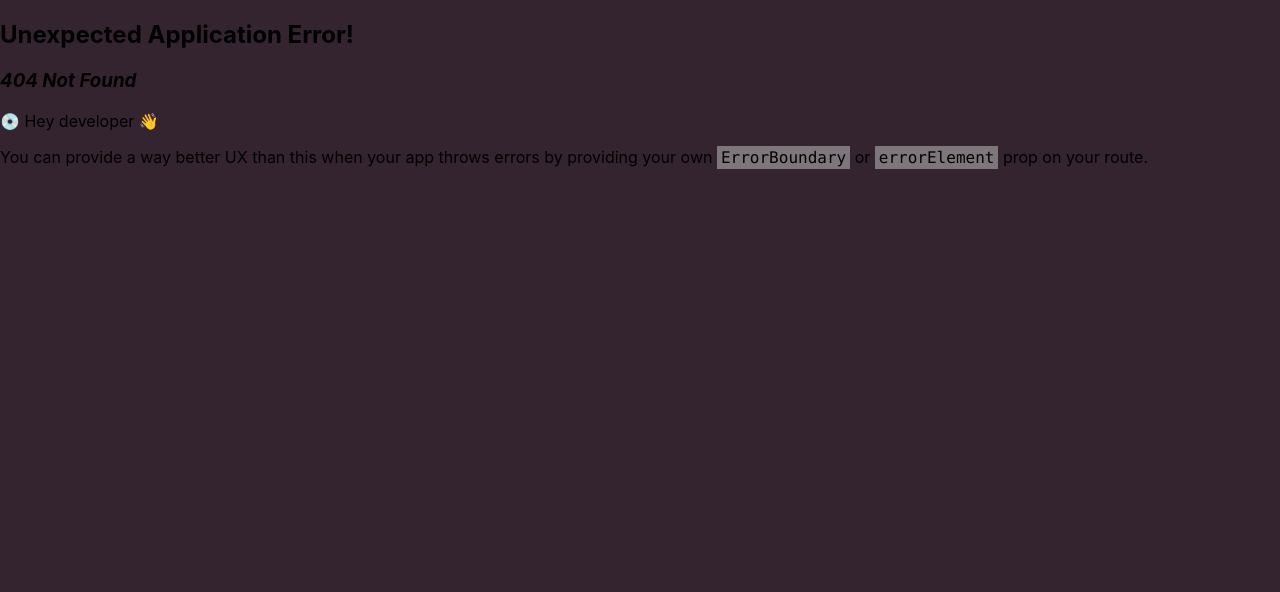
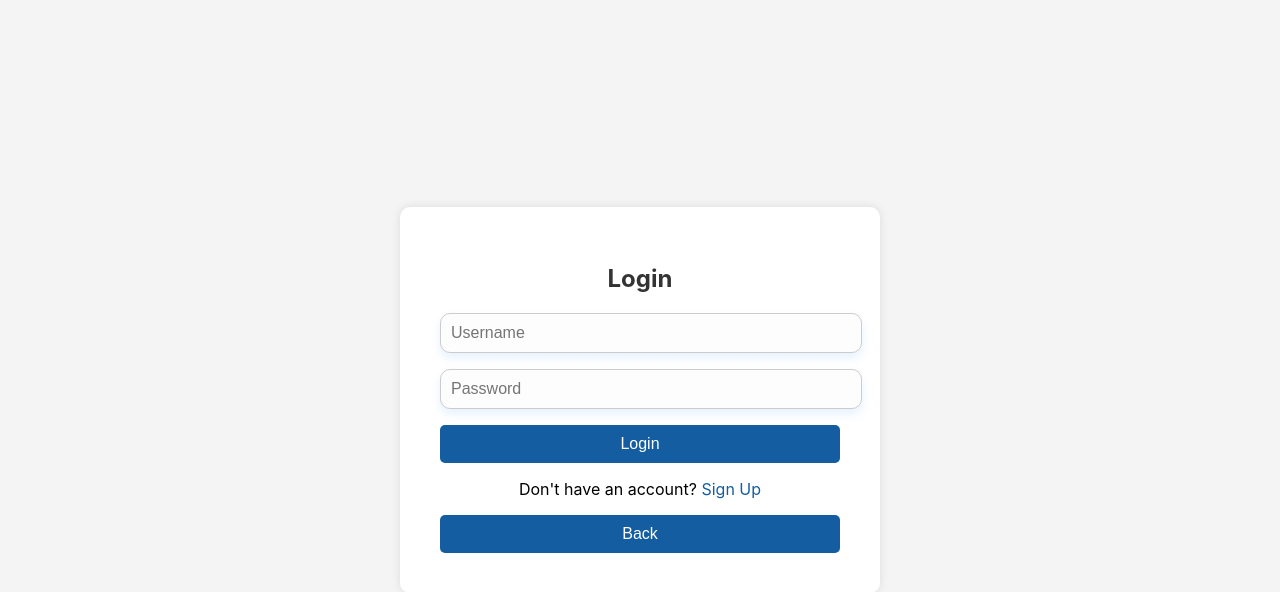
Before and after one commit to joygloria662/TibaCare-Hospital-Management-System, a React (Create React App) app in the folder client/: page /login in a window 1280 px wide. Before the commit this address had no page. Shown: the top 592 px of the page. Built offline with nearby package versions, Linux system fonts and the light colour scheme; no server answers.

Commit message:
Working login and signup pages

```diff
--- a/client/src/components/Login.js
+++ b/client/src/components/Login.js
@@ -0,0 +1,114 @@
+import { Link, useNavigate} from "react-router-dom";
+import React, { useState, useEffect } from "react";
+import { useFormik } from "formik";
+import * as yup from 'yup';
+
+
+
+function Login() {
+    const [loading, setLoading] = useState(false);
+    const [message, setMessage] = useState('');
+    const [users, setUsers] = useState(null);
+    const navigate = useNavigate();
+
+    useEffect(() => {
+        fetch(``)
+            .then((resp) => resp.json())
+            .then((data) => setUsers(data));
+    }, []);
+
+    const loginSchema = yup.object().shape({
+        username: yup.string().required('Username is required'),
+        password: yup.string().required('Username is required')
+    });
+
+    const { values, errors, touched, isSubmitting, handleChange, handleBlur, handleSubmit } = useFormik({
+        initialValues: {
+            username: "",
+            password: "",
+        },
+        validationSchema: loginSchema,
+        onSubmit: async (values) => {
+            setLoading(true);
+            try {
+                const authenticated = users.find(
+                    (user) =>
+                        user.username === values.username &&
+                        user.password === values.password
+                );
+
+                if (authenticated) {
+                    setMessage("Login Successful")
+
+                    if (authenticated.role === 'Doctor'){
+                        navigate('/doctordashboard');
+                    }else if(authenticated.role === "Patient") {
+                        navigate('/patientdashboard');
+                    }
+                } else {
+                    setMessage("Invalid username or password")
+                }
+            } catch (error) {
+                setMessage("An error occurred during logging in")
+            } finally {
+                setLoading(false)
+            }
+        }
+    });
+
+    useEffect(() => {
+        if (message) {
+            const timer = setTimeout(() => setMessage(''), 5000);
+            return () => clearTimeout(timer);
+        }
+    }, [message]);
+
+    const handleGoBack = () => {
+        window.history.back();
+    };
+
+    return (
+        <div className="login-container">
+            <div className="login">
+                <h1>Login</h1>
+                <form onSubmit={handleSubmit}>
+                    <input
+                        type="text"
+                        placeholder="Username"
+                        name="username"
+                        value={values.username}
+                        onChange={handleChange}
+                        onBlur={handleBlur}
+                        className={errors.username && touched.username ? "inputError" : ""}
+                    />
+                    {errors.username && touched.username && <p className="errors">{errors.username}</p>}
+
+                    <input
+                        type="password"
+                        placeholder="Password"
+                        name="password"
+                        value={values.password}
+                        onChange={handleChange}
+                        onBlur={handleBlur}
+                        className={errors.password && touched.password ? "inputError" : ""}
+                    />
+                    {errors.password && touched.password && <p className="errors">{errors.password}</p>}
+
+                    <button type="submit" disabled={isSubmitting || loading}>
+                        {loading ? 'Logging in...' : 'Login'}
+                    </button>
+                </form>
+
+                {message && <p className="responseMessage">{message}</p>}
+
+                <p>
+                    Don't have an account? <Link to="/signup">Sign Up</Link>
+                </p>
+                <button onClick={handleGoBack}>Back</button>
+            </div>
+        </div>
+    );
+}
+
+
+export default Login;
--- a/client/src/components/Routes.js
+++ b/client/src/components/Routes.js
@@ -1,6 +1,7 @@
 import React from "react";
 import App from "./App";
 import Signup from "./Signup";
+import Login from "./Login";
 
 const routes = [
     {
@@ -10,6 +11,10 @@ const routes = [
     {
         path: '/signup',
         element: <Signup />
+    },
+    {
+        path: '/login',
+        element: <Login />
     }
 ]
 
--- a/client/src/components/Signup.js
+++ b/client/src/components/Signup.js
@@ -1,8 +1,12 @@
-import React, { act } from "react";
+import React, { useEffect, useState } from "react";
 import { useFormik } from 'formik';
 import * as yup from 'yup';
+import { Link } from "react-router-dom";
 
 function Signup() {
+    const [loading, setLoading] = useState(false);
+    const [message, setMessage] = useState('');
+
     const passRules = /^(?=.*\d)(?=.*[a-z])(?=.*[A-Z]).{6,}$/;
 
     const basicSchema = yup.object().shape({
@@ -34,16 +38,45 @@ function Signup() {
             password: '',
             confirmPassword: ''
         },
+        validationSchema: basicSchema,
+
         onSubmit: async (values, actions) => {
-            await new Promise((resolve)=> setTimeout(resolve, 1000))
-            actions.resetForm()
+            setLoading(true)
+            try {
+                const response = await fetch('http://localhost:5000/signup', {
+                    method: 'POST',
+                    headers: {
+                        'Content-Type': 'application/json'
                     },
-        validationSchema: basicSchema
+                    body: JSON.stringify(values)
                 });
 
-    console.log(errors);
+                if (!response.ok) {
+                    throw new Error('Failed to submit the form')
+                }
+
+                const data = await response.json();
+                setMessage(data.message)
+                actions.resetForm()
+            } catch (error) {
+                setMessage(error.message);
+            } finally {
+                setLoading(false)
+            }
+        },
+    });
+
+    useEffect(() => {
+        if (message) {
+            const timer = setTimeout(() => setMessage(''), 5000);
+            return () => clearTimeout(timer)
+        }
+    }, [message])
 
     return (
+        <div>
+        <div className="signup">
+            <h1>Signup</h1>
             <form className="signupForm" onSubmit={handleSubmit}>
                 <input
                     type="text"
@@ -78,7 +111,7 @@ function Signup() {
                     value={values.age}
                     onChange={handleChange}
                     onBlur={handleBlur}
-                className={errors.age && touched.age? "inputError" : ""}
+                    className={errors.age && touched.age ? "inputError" : ""}
                 />
                 {errors.age && touched.age && <p className="errors">{errors.age}</p>}
                 <select
@@ -96,7 +129,7 @@ function Signup() {
                     value={values.password}
                     onChange={handleChange}
                     onBlur={handleBlur}
-                className={errors.password  && touched.password ? "inputError" : ""}
+                    className={errors.password && touched.password ? "inputError" : ""}
                 />
                 {errors.password && touched.password && <p className="errors">{errors.password}</p>}
                 <input
@@ -110,10 +143,17 @@ function Signup() {
                 />
                 {errors.confirmPassword && touched.confirmPassword && <p className="errors">{errors.confirmPassword}</p>}
                 <div className="signupButtons">
-                <button disabled={isSubmitting} type="submit">SIGNUP</button>
-                <button type="button">CANCEL</button>
+                    <button disabled={isSubmitting || loading} type="submit">
+                    {loading ? 'Submitting...' : 'SIGNUP'}
+                    </button>
+                    <Link to="/login" className="hero-link">
+                        <button type="button" className="cancelbtn">CANCEL</button>
+                    </Link>
                 </div>
             </form>
+            {message && <p className="responseMessage">{message}</p>}
+        </div>
+        </div>
     );
 }
 
--- a/client/src/index.css
+++ b/client/src/index.css
@@ -5,13 +5,13 @@ body {
     sans-serif;
   -webkit-font-smoothing: antialiased;
   -moz-osx-font-smoothing: grayscale;
-  background-color: rgb(51, 36, 47);
+  background-color: #e9e9e9;
 }
 code {
   font-family: source-code-pro, Menlo, Monaco, Consolas, 'Courier New',
     monospace;
 }
-.App{
+.App {
   display: flex;
   flex-direction: column;
   align-items: center;
@@ -31,11 +31,11 @@ code {
 .infoItems {
   display: flex;
   flex-wrap: wrap;
-  margin-top:2em;
+  margin-top: 2em;
   width: 90vw;
   justify-content: center;
   align-content: center;
-  background-color: rgb(228, 238, 235);
+  background-color: #fdfdfd;
 }
 .infoCards {
   display: flex;
@@ -44,112 +44,122 @@ code {
   justify-content: center;
   align-content: center;
 }
-.getInfo{
+.getInfo {
   display: flex;
   flex-direction: column;
   padding: 2em;
   height: 15em;
   width: 12em;
-  border: 1px solid black;
+  border: 1px solid #000000;
   margin: 3em 3em;
-  background-color: white;
+  background-color: #ffffff;
   border-radius: 1em;
   box-shadow: 0 4px 8px rgba(0, 0, 0, 0.2);
   justify-content: center;
 }
-.aboutItems{
+.aboutItems {
   display: flex;
   flex-wrap: wrap;
-  margin-top:1em;
+  margin-top: 1em;
   width: 90vw;
   justify-content: center;
   align-content: center;
-  background-color: rgb(140, 130, 163);
+  background-color: #145da0;
 }
 .aboutCards {
   display: flex;
   flex-wrap: wrap;
-  margin-top:1em;
+  margin-top: 1em;
   justify-content: center;
 }
-.aboutCards h3{
+.aboutCards h3 {
   padding-right: 1em;
 }
-.aboutItems h1{
+.aboutItems h1 {
   text-decoration: underline;
 }
-.infoItems h1{
+.infoItems h1 {
   text-decoration: underline;
 }
-.getAbout{
+.getAbout {
   display: flex;
   align-items: center;
   padding: 2em;
   height: 5em;
   width: 27em;
-  border: 1px solid black;
+  border: 1px solid #000000;
   margin: 1em 2em;
-  background-color: white;
+  background-color: #ffffff;
   border-radius: 1em;
   box-shadow: 0 4px 8px rgba(0, 0, 0, 0.2);
 }
-
+.signup {
+  display: flex;
+  flex-direction: column;
+  align-items: center;
+  background-color: #ffffff;
+  padding: 50px;
+  border-radius: 10px;
+  max-width: 500px;
+  margin: 10px auto;
+  box-shadow: 0 10px 20px rgba(0, 0, 0, 0.2);
+}
 .signupForm {
   display: flex;
   flex-direction: column;
   align-items: center;
-  background-color: white;
-  padding: 30px;
-  border-radius: 10px;
-  max-width: 500px;
-  margin: 50px auto;
-  box-shadow: 0 10px 20px rgba(0, 0, 0, 0.2);
+  width: 100%;
 }
-
 .signupForm input,
-.signupForm select {
+.signupForm select,
+.login input {
   width: 100%;
   padding: 10px;
   margin-bottom: 1em;
-  border: 1px solid #ebebeb;
+  border: 1px solid #cccccc;
   border-radius: 10px;
   font-size: 16px;
-  background-color: #f1faff;
-  box-shadow: 0 5px 10px rgba(0, 0, 255, 0.1);
+  background-color: #fdfdfd; /* White-ish */
+  box-shadow: 0 5px 10px rgba(0, 123, 255, 0.1);
   transition: transform 0.3s, box-shadow 0.3s;
 }
-
 .errors {
-  color: red;
+  color:orangered;
   font-size: 14px;
   margin-top: -0.5em;
   margin-bottom: 0.5em;
 }
-
-.signupForm input.inputError, .signupForm select.inputError {
-  border-color: red;
+.signupForm input.inputError,
+.signupForm select.inputError {
+  border-color: orangered; /* Error red */
 }
-
-.signupForm input[type="text"]:focus,
-.signupForm input[type="password"]:focus,
-.signupForm select:focus {
+.signupForm input:focus,
+.signupForm select:focus,
+.login input:focus {
   transform: scale(1.05);
   box-shadow: 0 5px 20px rgba(233, 60, 60, 0.2);
   outline: none;
 }
-.signupButtons{
+.signupButtons {
   display: flex;
   width: 80%;
-  justify-content:space-between;
+  justify-content: space-between;
 }
-
-.signupButtons button {
-  padding: 8px 15px;
-  background-color:#145da0;
+.signupButtons a {
+  display: flex;
+  justify-content: flex-start;
+  text-decoration: none;
+}
+.signupButtons a button {
+  width: 100%;
+}
+.signupButtons button{
+  padding: 8px;
+  background-color: #145da0;
   border-radius: 10px;
   font-size: 18px;
   font-weight: bold;
-  color: white;
+  color: #ffffff;
   width: 30%;
   margin: 10px 1%;
   border: none;
@@ -158,29 +168,62 @@ code {
   box-shadow: 0 4px 8px rgba(0, 123, 255, 0.3);
   transition: background-color 0.3s ease, transform 0.3s;
 }
-
-.signupForm button:hover {
-  background-color: #0056b3;
+.signupForm button:hover,
+.login button:hover {
+  background-color: #00569e;
   transform: translateY(-5px);
   box-shadow: 0 8px 16px rgba(0, 123, 255, 0.4);
 }
-
-input.inputError,
-select.inputError{
-  border-color: rgb(233, 60, 60);
+.login-container {
+    display: flex;
+    justify-content: center;
+    align-items: center;
+    min-height: 100vh;
+    background-color: #f4f4f4;
 }
-
-button:disabled{
-  opacity: 0.35;
+.login {
+    background-color: white;
+    padding: 40px;
+    border-radius: 10px;
+    box-shadow: 0 0 10px rgba(0, 0, 0, 0.1);
+    width: 400px;
+    text-align: center;
 }
-
-/* .signupForm button:active {
-  transform: translateY(0);
-  box-shadow: none;
-} */
-
-/* @keyframes float {
-  0% { transform: translateY(0); }
-  50% { transform: translateY(-10px); }
-  100% { transform: translateY(0); }
-} */
+.login h1 {
+    font-size: 24px;
+    margin-bottom: 20px;
+    color: #333;
+}
+.responseMessage {
+    margin-top: 20px;
+    color: green;
+    font-size: 16px;
+}
+.login button {
+    width: 100%;
+    padding: 10px;
+    background-color: #145da0;
+    color: white;
+    border: none;
+    border-radius: 5px;
+    font-size: 16px;
+    cursor: pointer;
+    transition: background-color 0.3s ease, transform 0.3s;
+}
+button:disabled {
+    background-color: #d3d3d3;
+    cursor: not-allowed;
+}
+.login p a {
+    color: #145da0;
+    text-decoration: none;
+}
+.login p a:hover {
+    text-decoration: underline;
+}
+@media (max-width: 600px) {
+    .login {
+        width: 90%;
+        padding: 20px;
+    }
+}
```
Lines whose indentation alone changed are shown as unchanged.
